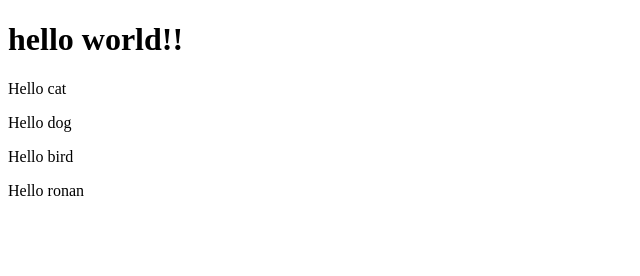
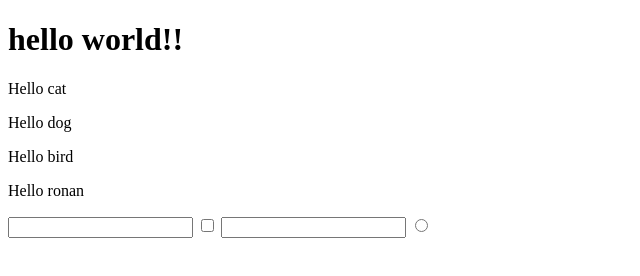
Before and after one commit to rornnavy/Project, a plain HTML site: page index.html in a window 1280 px wide. Shown: the whole page, without its empty margins (0-640 px from the left). Drawn offline with Linux system fonts and the light colour scheme.

Commit message:
add input

```diff
--- a/index.html
+++ b/index.html
@@ -12,5 +12,10 @@
     <p>Hello dog</p>
     <p>Hello bird</p>
     <p>Hello ronan</p>
+    <input type="text" >
+    <input type="checkbox" >
+    <input type="text" >
+    <input type="radio" >
+
 </body>
 </html>
```
